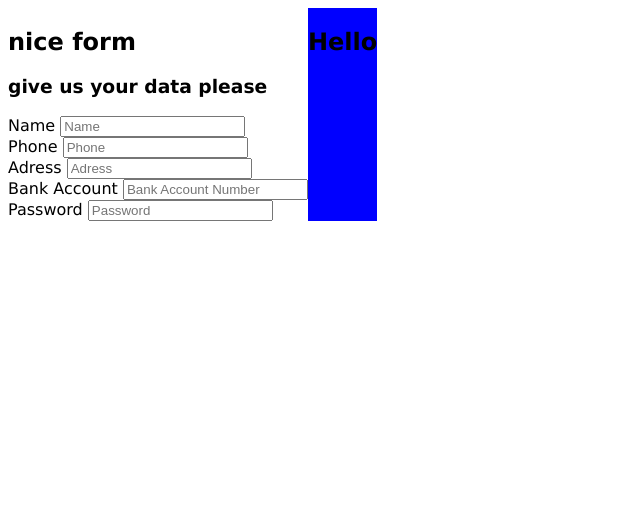
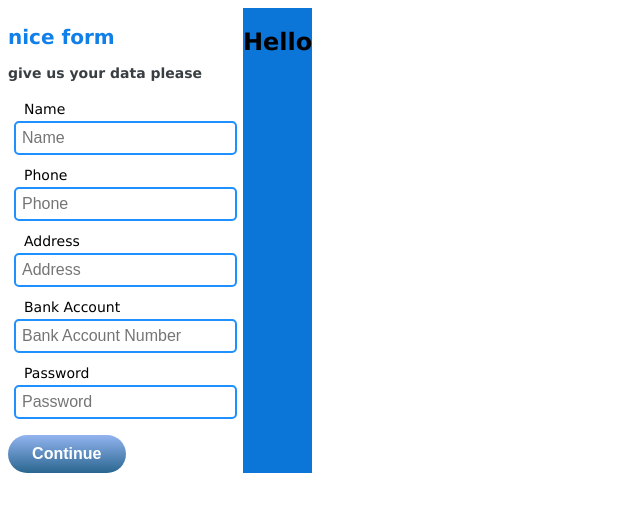
Before and after one commit to NiWeiNi/Melbourne-Code-Mentoring, a website: page index.html in a window 1280 px wide. Shown: the whole page, without its empty margins (0-640 px from the left). Drawn offline with Linux system fonts and the light colour scheme.

Commit message:
Formated fields

```diff
--- a/index.html
+++ b/index.html
@@ -9,44 +9,44 @@
 </head>
 <body>
     <section class="first-section">
-
-        <h2>
+        <h2 class="form-title">
             nice form
         </h2>
-        <h3>
+        <h3 class="introduction">
             give us your data please
         </h3>
         <form class="form">
-            <div>
+            <div class="form-fields">
                 <label for="Name" class="input-name">
                     Name
                 </label>
                 <input type="text" placeholder="Name">
             </div>
-            <div>
+            <div class="form-fields">
                 <label for="Phone" class="input-name">
                     Phone
                 </label>
                 <input type="text" placeholder="Phone">
             </div>
-            <div>
+            <div class="form-fields">
                 <label for="Adress" class="input-name">
-                    Adress
+                    Address
                 </label>
-                <input type="text" placeholder="Adress">
+                <input type="text" placeholder="Address">
             </div>
-            <div>
+            <div class="form-fields">
                 <label for="Bank Account" class="input-name">
                     Bank Account
                 </label>
                 <input type="text" placeholder="Bank Account Number">
             </div>
-            <div>
+            <div class="form-fields">
                 <label for="Password" class="input-name">
                     Password
                 </label>
                 <input type="text" placeholder="Password">
             </div>
+            <button class="button">Continue</button>
         </form>
     </section>
     <section class="second-section">
--- a/sass/styles.scss
+++ b/sass/styles.scss
@@ -13,9 +13,51 @@ body {
 }
 
 .form {
-
+    display: flex;
+    flex-direction: column;
 }
 
 .second-section {
-    background: blue;
+    background: rgb(12, 117, 216);
 }
+
+.form-title {
+    font-size: 20px;
+    color: rgb(16, 127, 231);
+}
+
+.introduction {
+    font-size: 14px;
+    color: rgb(57, 62, 66);
+}
+
+.form-fields {
+    margin: 6px;
+    display: flex;
+    flex-direction: column;
+}
+
+.input-name {
+    font-size: 14px;
+    margin: 0 0 4px 10px;
+}
+
+input {
+    border: solid 2px dodgerblue;
+    border-radius: 5px;
+    font-size: 16px;
+    padding: 6px;
+}
+
+.button {
+    font-size: 14px;
+    background: linear-gradient(rgb(147, 180, 240), rgb(41, 102, 143));
+    border: 0;
+    border-radius: 20px;
+    padding: 10px;
+    font-size: 16px;
+    font-weight: bold;
+    color: white;
+    margin-top: 10px;
+    width: 50%;
+}
```
Also changed, not shown: css/styles.css, mockup/Screen Shot 2018-05-31 at 3.06.43 PM.png (deleted).
